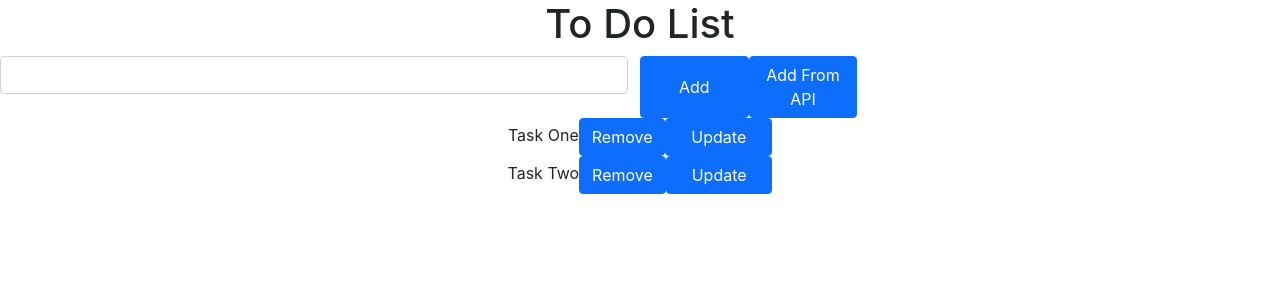
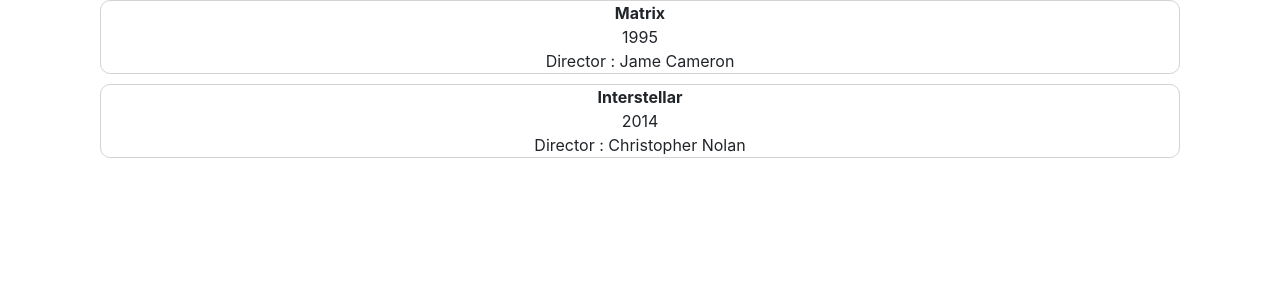
Before and after one commit to hninhnin0929/React_Redux_Testing, a React (Create React App) app: page / in a window 1280 px wide. Shown: the top 300 px of the page. Built offline with nearby package versions, Linux system fonts and the light colour scheme.

Commit message:
movie example

```diff
--- a/src/App.tsx
+++ b/src/App.tsx
@@ -4,12 +4,14 @@ import { Counter } from './features/counter/Counter';
 import 'bootstrap/dist/css/bootstrap.min.css';
 import './App.css';
 import ToDoListUI from './features/todo/ToDoListUI';
+import MovieList from './features/movie/MovieList';
 
 function App() {
   return (
     <div className="App">
       {/* <Counter /> */}
-      <ToDoListUI/>
+      {/* <ToDoListUI/> */}
+      <MovieList/>
     </div>
   );
 }
--- /dev/null
+++ b/src/features/movie/Movie.module.css
@@ -0,0 +1,11 @@
+.movie{
+    min-height: 50px;
+    border-radius: 10px;
+    border: 1px solid lightgray;
+    margin-left: 100px;
+    margin-right: 100px;
+    margin-bottom: 10px;
+}
+.movieTitle{
+    font-weight: bold;
+}
--- /dev/null
+++ b/src/features/movie/MovieList.tsx
@@ -0,0 +1,22 @@
+import { useState } from "react";
+import { useAppSelector, useAppDispatch } from "../../app/hooks";
+import MovieUi from "./MovieUi";
+
+import {
+    selectMovie
+} from './movieSlice';
+
+export default function MovieList(){
+    const movies = useAppSelector(selectMovie);
+    return (
+        <div>
+            {/* Movie List {movies.length} */}
+            {movies.map(movie=>
+               <MovieUi
+               key={movie.id}
+               movie={movie}/>
+            )}
+        </div>
+
+    )
+}
--- /dev/null
+++ b/src/features/movie/MovieUi.tsx
@@ -0,0 +1,14 @@
+import { Movie } from "./movieSlice";
+import styles from './Movie.module.css';
+
+export default function MovieUi(props: any){
+
+    let movie: Movie = props.movie;
+    console.log("movie ", movie);
+    return(<div className={styles.movie}>
+        {/* Name {movie.title} */}
+        <div className={styles.movieTitle}>{movie.title}</div>
+        <div>{movie.year}</div>
+        <div>Director : {movie.director.name}</div>
+    </div>)
+}
--- a/src/features/movie/movieSlice.ts
+++ b/src/features/movie/movieSlice.ts
@@ -1,4 +1,4 @@
-import { createSlice } from "@reduxjs/toolkit"
+import { createAsyncThunk, createSlice, PayloadAction } from "@reduxjs/toolkit"
 import exp from "constants"
 import { RootState } from "../../app/store"
 
@@ -13,10 +13,10 @@ export interface Movie{
     year: number
 }
 export interface MovieList{
-    movies: Array<Movie>
+    items: Array<Movie>
 }
 const initialState: MovieList = {
-    movies: [
+    items: [
         {
             id: "1",
             title: "Matrix",
@@ -41,9 +41,12 @@ export const movieSlice = createSlice({
     name: "movies",
     initialState,
     reducers: {
-
+        addMovie:(state, action: PayloadAction<Movie>)=>{
+            console.log("Payload ", action);
+            state.items.push(action.payload);
+        }
     }
 });
-export const selectMovie = (state: RootState) =>  state.movies.movies;
+export const selectMovie = (state: RootState) =>  state.movies.items;
 
 export default movieSlice.reducer;
```
